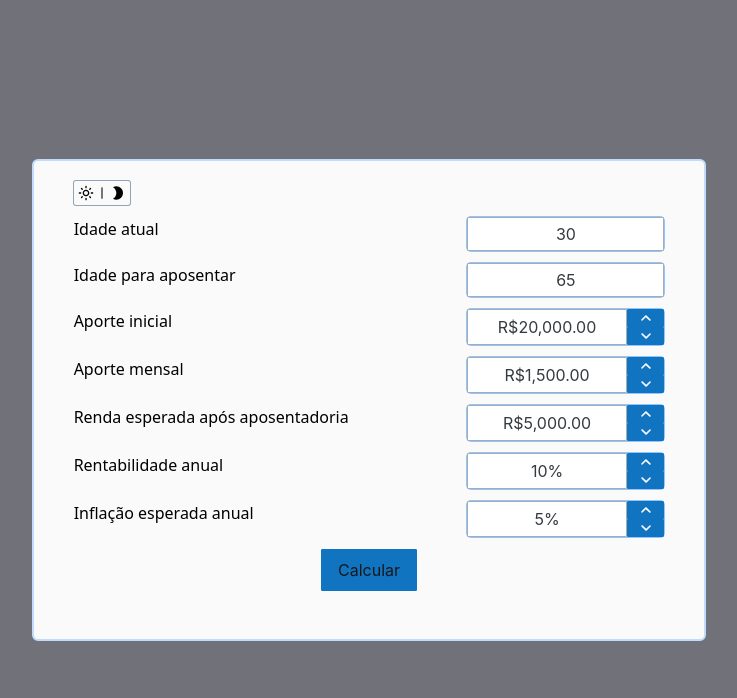
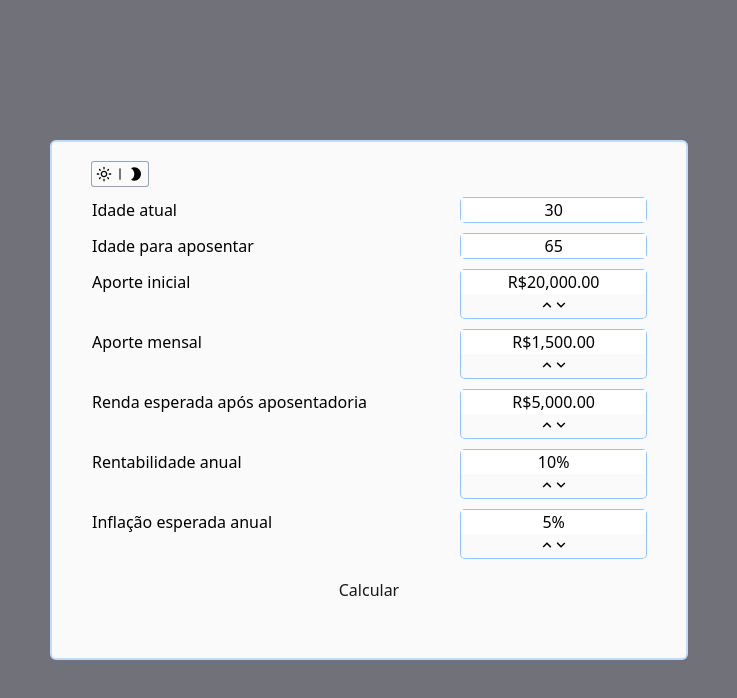
Before and after one commit to RamosCarlosEduardo/simulador-aposentadoria, a React (Vite) app: page / in a window 1280 px wide. Shown: the top 698 px of the page, without its empty margins (271-1008 px from the left). Built offline with nearby package versions, Linux system fonts and the light colour scheme.

Commit message:
reordering bundle imports

```diff
--- a/src/App.jsx
+++ b/src/App.jsx
@@ -8,8 +8,8 @@ import { MdOutlineLightMode, MdModeNight } from "react-icons/md";
 import { RxDividerVertical } from "react-icons/rx";
 import { InputNumber } from "primereact/inputnumber";
 import { Button } from 'primereact/button';
-import "primereact/resources/themes/nano/theme.css"
-import "primereact/resources/primereact.min.css";
+//import "primereact/resources/themes/nano/theme.css"
+//import "primereact/resources/primereact.min.css";
 
 
 
--- a/src/index.css
+++ b/src/index.css
@@ -1,3 +1,5 @@
 @tailwind base;
 @tailwind components;
 @tailwind utilities;
+@import "primereact/resources/themes/nano/theme.css";
+@import "primereact/resources/primereact.min.css";
```
